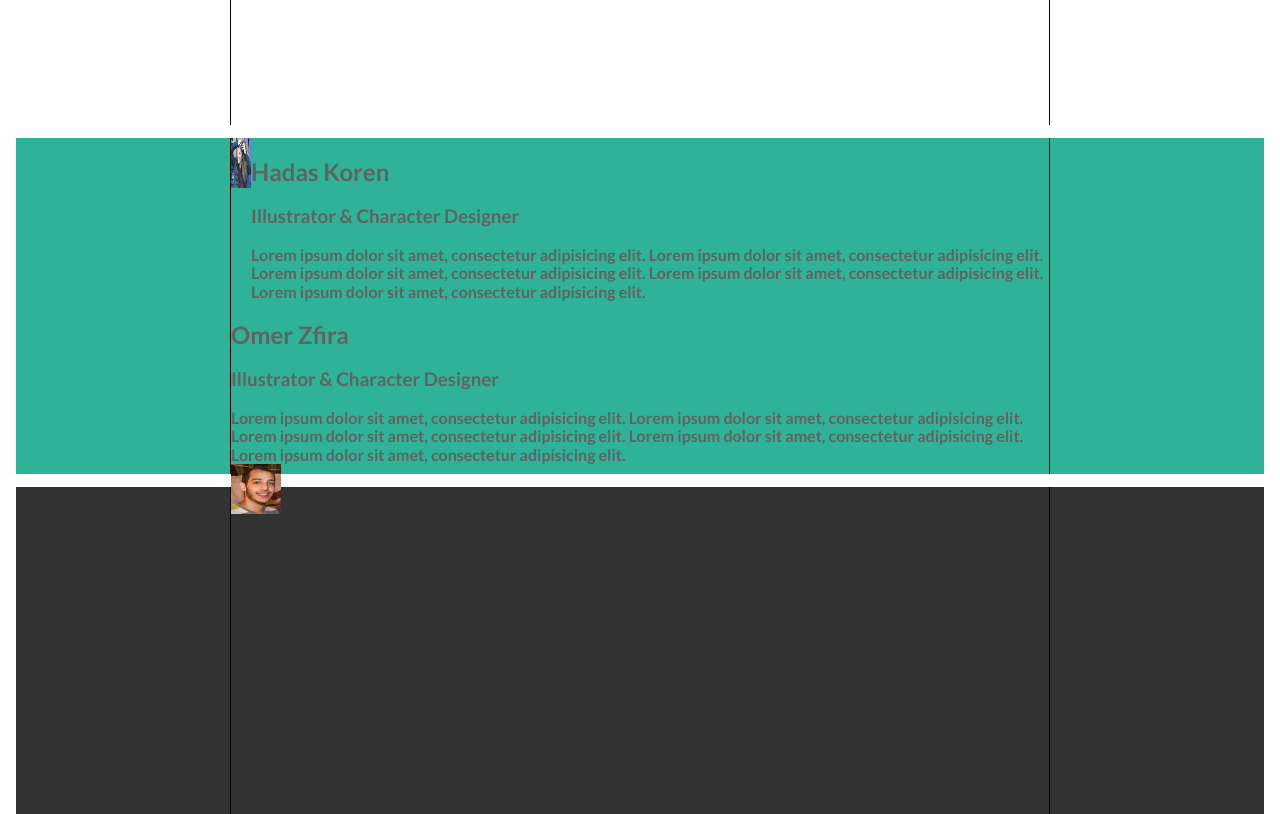
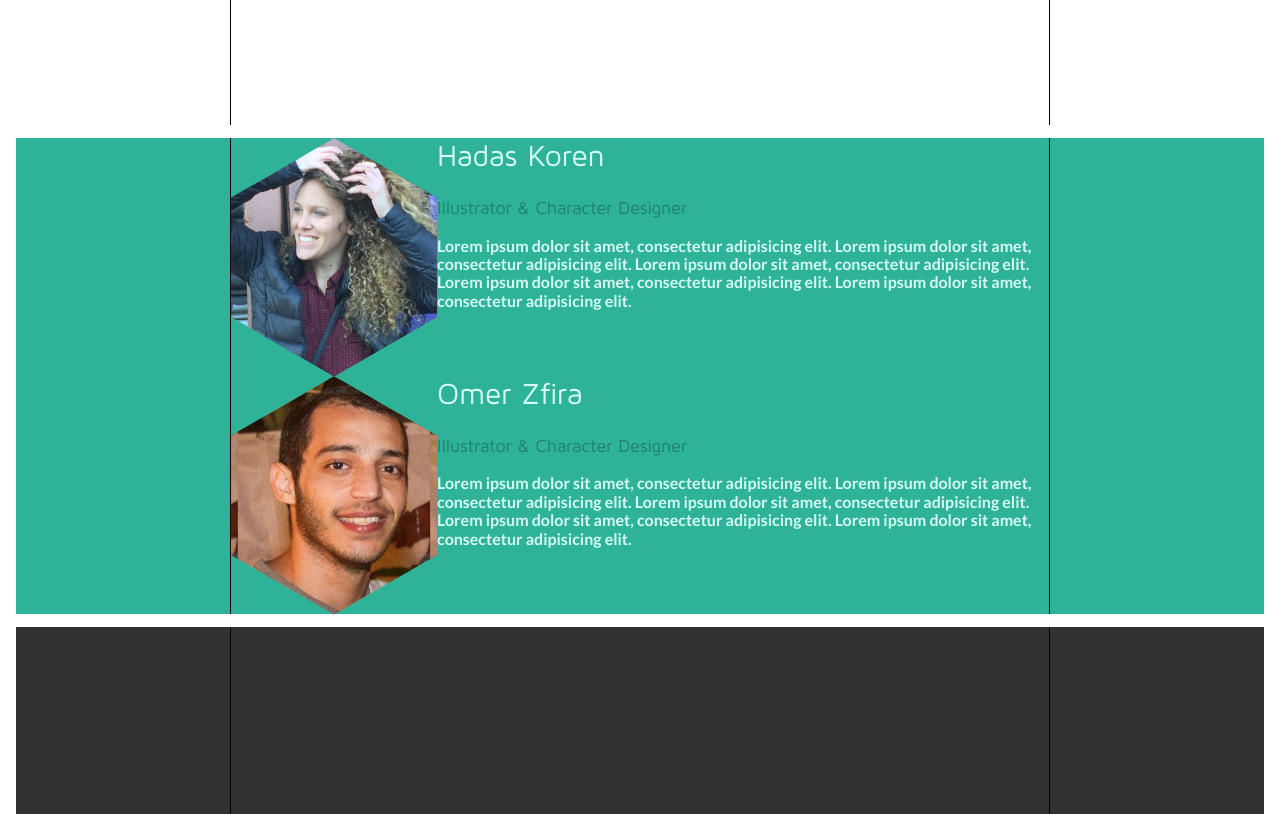
Before and after one commit to hadaskoren/MemeTheWorld, a website: page index.html in a window 1280 px wide. Shown: the part 680-1494 px from the top of the page. Drawn offline with nearby package versions, Linux system fonts and the light colour scheme; files that its build step writes are made by us from their sources.

Commit message:
advanced hexagonal

```diff
--- a/index.html
+++ b/index.html
@@ -38,45 +38,47 @@
 
     <section class="about">
         <div class="inner-container flex flex-column">
-            <article class="developer-details flex">
-                <div class="article-info-header header-top">
+            <article class="developer-info flex">
+                <div class="developer-info-header header-top">
                     <h2>Hadas Koren</h2>
                     <h3>Illustrator &amp; Character Designer</h3>
                 </div>
-                <div class="article-img">
-                    <img class="img-responsive memes-gallery-image" src="/assets/img/devs/HadasKoren.jpg" alt="">
+                <div class="developer-img hexagon dev-hadas">
+                    <div class="hexTop"></div>
+                    <div class="hexBottom"></div>
                 </div>
-                <div class="article-info">
-                    <div class="article-info-header header-side">
+                <div class="developer-summary">
+                    <div class="developer-info-header header-side">
                         <h2>Hadas Koren</h2>
                         <h3>Illustrator &amp; Character Designer</h3>
                     </div>
-                    <div class="article-info-desc">Lorem ipsum dolor sit amet, consectetur adipisicing elit. Lorem ipsum dolor sit amet, consectetur adipisicing
+                    <div class="developer-info-desc">Lorem ipsum dolor sit amet, consectetur adipisicing elit. Lorem ipsum dolor sit amet, consectetur adipisicing
                         elit. Lorem ipsum dolor sit amet, consectetur adipisicing elit. Lorem ipsum dolor sit amet, consectetur
                         adipisicing elit. Lorem ipsum dolor sit amet, consectetur adipisicing elit.
                     </div>
-                    <div class="article-info-socials"></div>
+                    <div class="developer-info-socials"></div>
                 </div>
 
             </article>
-            <article class="developer-details">
-                <div class="article-info-header header-top">
+            <article class="developer-info flex">
+                <div class="developer-info-header header-top">
                     <h2>Omer Zfira</h2>
                     <h3>Illustrator &amp; Character Designer</h3>
                 </div>
-                <div class="article-info">
-                    <div class="article-info-header header-side">
+                <div class="developer-img hexagon dev-omer">
+                    <div class="hexTop"></div>
+                    <div class="hexBottom"></div>
+                </div>
+                <div class="developer-info-summary">
+                    <div class="developer-info-header header-side">
                         <h2>Omer Zfira</h2>
                         <h3>Illustrator &amp; Character Designer</h3>
                     </div>
-                    <div class="article-info-desc">Lorem ipsum dolor sit amet, consectetur adipisicing elit. Lorem ipsum dolor sit amet, consectetur adipisicing
+                    <div class="developer-info-desc">Lorem ipsum dolor sit amet, consectetur adipisicing elit. Lorem ipsum dolor sit amet, consectetur adipisicing
                         elit. Lorem ipsum dolor sit amet, consectetur adipisicing elit. Lorem ipsum dolor sit amet, consectetur
                         adipisicing elit. Lorem ipsum dolor sit amet, consectetur adipisicing elit.
                     </div>
-                    <div class="article-info-socials"></div>
-                </div>
-                <div class="article-img">
-                    <img class="img-responsive memes-gallery-image" src="/assets/img/devs/OmerZfira.jpg" alt="">
+                    <div class="developer-info-socials"></div>
                 </div>
             </article>
         </div>
--- a/scss/_about.scss
+++ b/scss/_about.scss
@@ -1,6 +1,30 @@
-.developer-details {
+.developer-info {
+    font-family: var(--secondary-font);
+    color: var(--font-primary-color);
+
     @include for-mobile-only {
         flex-direction: column;
+    }
+}
+
+.developer-info-header {
+    h2 {
+        font-size: rem(30px);
+        margin-top: 0;
+    }
+
+    h3 {
+        color: var(--font-secondary-color);
+        font-size: rem(18px);
+    }
+
+}
+
+.dev-omer {
+    background-image: url("/assets/img/devs/OmerZfira.jpg");
+}
+.dev-hadas {
+    background-image: url("/assets/img/devs/HadasKoren.jpg");
 }
 
 .header-top {
@@ -16,4 +40,18 @@
         display: none;
     }
 }
+
+.developer-summary {
+
 }
+.developer-info-desc {
+    font-family: var(--primary-font);
+}
+
+
+.developer-img {
+    // width: 206px;
+    // height: 100%;
+    flex-shrink: 0;
+    display: block;
+}
--- a/scss/_base.scss
+++ b/scss/_base.scss
@@ -13,6 +13,10 @@ html {
   @include for-mobile-only {
     font-size: 14px;
   }
+}
+
+h2, h3 {
+  font-weight: 400;
 }
 
 a {
--- /dev/null
+++ b/scss/_images.scss
@@ -0,0 +1,62 @@
+.hexagon {
+  position: relative;
+  width: 206px;
+  height: 118.93px;
+  margin: 59.47px 0;
+  background-image: url("http://csshexagon.com/img/meow.jpg");
+  background-size: auto 237.8683px;
+  background-position: center;
+}
+
+.hexTop,
+.hexBottom {
+  position: absolute;
+  z-index: 1;
+  width: 145.66px;
+  height: 145.66px;
+  overflow: hidden;
+  -webkit-transform: scaleY(0.5774) rotate(-45deg);
+  -ms-transform: scaleY(0.5774) rotate(-45deg);
+  transform: scaleY(0.5774) rotate(-45deg);
+  background: inherit;
+  left: 30.17px;
+}
+
+/*counter transform the bg image on the caps*/
+.hexTop:after,
+.hexBottom:after {
+  content: "";
+  position: absolute;
+  width: 206.0000px;
+  height: 118.93415545306291px;
+  transform:          rotate(45deg) scaleY(1.7321) translateY(-59.4671px);
+  transform-origin: 0 0;
+  background: inherit;
+}
+
+.hexTop {
+  top: -72.8320px;
+}
+
+.hexTop:after {
+  background-position: center top;
+}
+
+.hexBottom {
+  bottom: -72.8320px;
+}
+
+.hexBottom:after {
+  background-position: center bottom;
+}
+
+.hexagon:after {
+  content: "";
+  position: absolute;
+  top: 0.0000px;
+  left: 0;
+  width: 206.0000px;
+  height: 118.9342px;
+  z-index: 2;
+  background: inherit;
+}
--- a/scss/_layout.scss
+++ b/scss/_layout.scss
@@ -8,7 +8,7 @@
 
 .about {
   background-color: #2eb398;
-  height: 336px;
+  min-height: 336px;
 }
 
 .get-in-touch {
--- a/scss/_vars.scss
+++ b/scss/_vars.scss
@@ -9,6 +9,9 @@ $mobile-breakpoint: 642px;
   --primary-font: LatoBold;
   --secondary-font: MavenProRegular;
   /* Colors */
-  --main-color: #626262;
+  --font-primary-color: #d7fcf5;
+  --font-secondary-color: #20816d;
+  --gray-font-primary-color: #e0e0e0;
+  --gray-font-secondary-color: #bebebe;
   --sections-bg: #f0f0f0;
 }
--- a/scss/style.scss
+++ b/scss/style.scss
@@ -6,6 +6,7 @@
 @import 'layout';
 @import 'base';
 @import 'forms';
+@import 'images';
 
 /* Components */
 @import 'main-nav';
```
Lines whose indentation alone changed are shown as unchanged.
